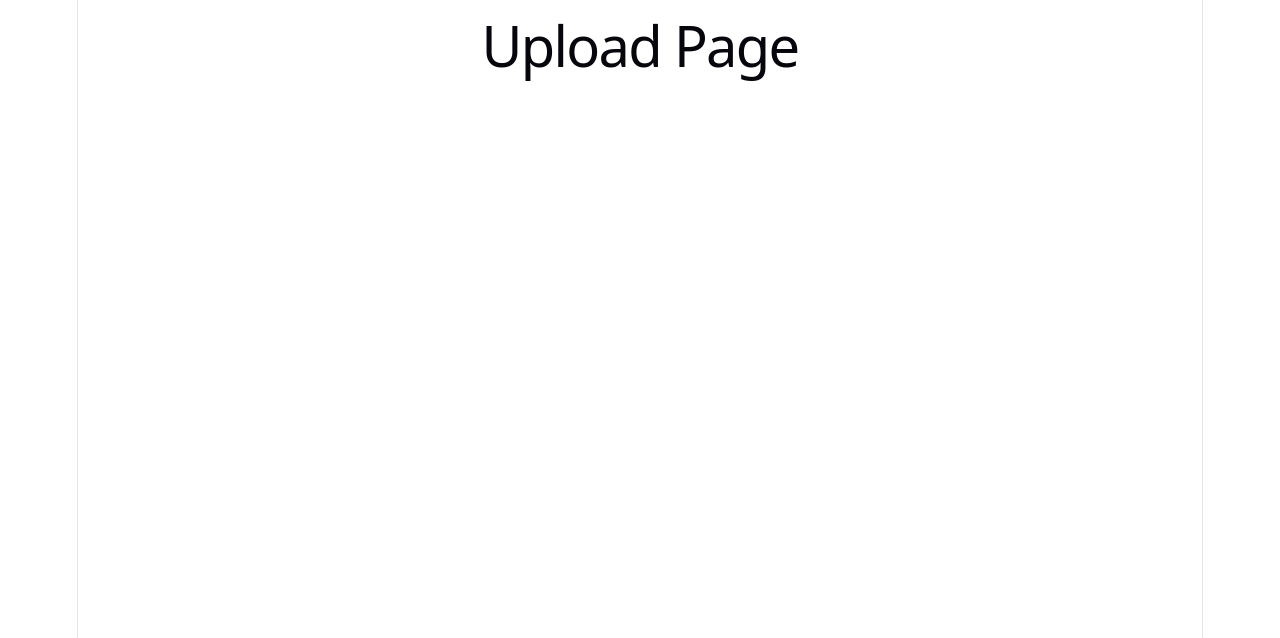
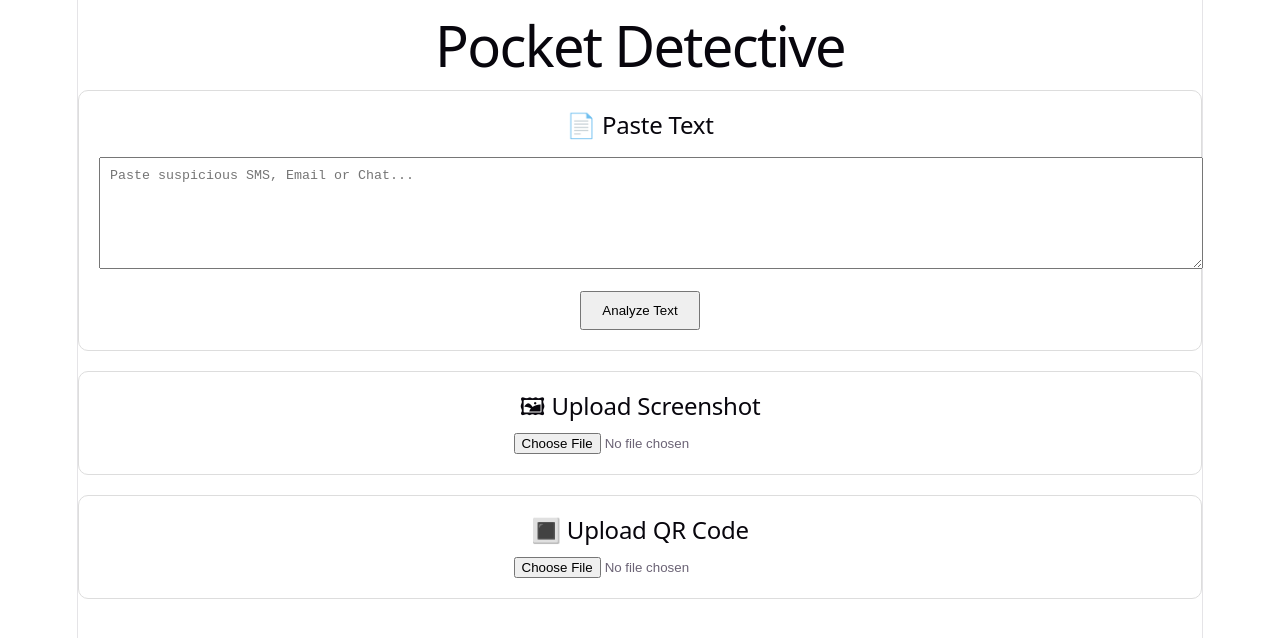
Before and after one commit to lekha-saradhi/Pocket-Detective, a React (Vite) app: page /upload in a window 1280 px wide. Shown: the top 638 px of the page. Built offline with nearby package versions, Linux system fonts and the light colour scheme.

Commit message:
Add normalization serice and OCR foundation

```diff
--- a/package.json
+++ b/package.json
@@ -10,9 +10,11 @@
     "preview": "vite preview"
   },
   "dependencies": {
+    "jsqr": "^1.4.0",
     "react": "^19.2.7",
     "react-dom": "^19.2.7",
-    "react-router-dom": "^7.18.1"
+    "react-router-dom": "^7.18.1",
+    "tesseract.js": "^7.0.0"
   },
   "devDependencies": {
     "@eslint/js": "^10.0.1",
--- /dev/null
+++ b/src/components/ImageUploader.tsx
@@ -0,0 +1,46 @@
+import { useState } from "react";
+
+function ImageUploader() {
+  const [image, setImage] = useState<File | null>(null);
+
+  const handleImageChange = (
+    e: React.ChangeEvent<HTMLInputElement>
+  ) => {
+    if (e.target.files && e.target.files[0]) {
+      setImage(e.target.files[0]);
+    }
+  };
+
+  return (
+    <div
+      style={{
+        border: "1px solid #ddd",
+        padding: "20px",
+        borderRadius: "10px",
+        marginBottom: "20px",
+      }}
+    >
+      <h2>🖼 Upload Screenshot</h2>
+
+      <input
+        type="file"
+        accept="image/*"
+        onChange={handleImageChange}
+      />
+
+      {image && (
+        <>
+          <p>{image.name}</p>
+
+          <img
+            src={URL.createObjectURL(image)}
+            alt="preview"
+            width={300}
+          />
+        </>
+      )}
+    </div>
+  );
+}
+
+export default ImageUploader;
--- /dev/null
+++ b/src/components/QRUploader.tsx
@@ -0,0 +1,45 @@
+import { useState } from "react";
+
+function QRUploader() {
+  const [qrImage, setQrImage] = useState<File | null>(null);
+
+  const handleQRChange = (
+    e: React.ChangeEvent<HTMLInputElement>
+  ) => {
+    if (e.target.files && e.target.files[0]) {
+      setQrImage(e.target.files[0]);
+    }
+  };
+
+  return (
+    <div
+      style={{
+        border: "1px solid #ddd",
+        padding: "20px",
+        borderRadius: "10px",
+      }}
+    >
+      <h2>🔳 Upload QR Code</h2>
+
+      <input
+        type="file"
+        accept="image/*"
+        onChange={handleQRChange}
+      />
+
+      {qrImage && (
+        <>
+          <p>{qrImage.name}</p>
+
+          <img
+            src={URL.createObjectURL(qrImage)}
+            alt="QR Preview"
+            width={250}
+          />
+        </>
+      )}
+    </div>
+  );
+}
+
+export default QRUploader;
--- /dev/null
+++ b/src/components/TextInput.tsx
@@ -0,0 +1,55 @@
+import { useState } from "react";
+
+function TextInput() {
+  const [text, setText] = useState("");
+
+  const handleAnalyze = () => {
+    const normalizedInput = {
+      sourceType: "sms",
+      rawText: text,
+      timestamp: Date.now(),
+    };
+
+    console.log(normalizedInput);
+  };
+
+  return (
+    <div
+      style={{
+        border: "1px solid #ddd",
+        padding: "20px",
+        borderRadius: "10px",
+        marginBottom: "20px",
+      }}
+    >
+      <h2>📄 Paste Text</h2>
+
+      <textarea
+        placeholder="Paste suspicious SMS, Email or Chat..."
+        value={text}
+        onChange={(e) => setText(e.target.value)}
+        rows={6}
+        style={{
+          width: "100%",
+          padding: "10px",
+          marginTop: "10px",
+        }}
+      />
+
+      <br />
+
+      <button
+        onClick={handleAnalyze}
+        style={{
+          marginTop: "15px",
+          padding: "10px 20px",
+          cursor: "pointer",
+        }}
+      >
+        Analyze Text
+      </button>
+    </div>
+  );
+}
+
+export default TextInput;
--- a/src/pages/LandingPage.tsx
+++ b/src/pages/LandingPage.tsx
@@ -1,3 +1,36 @@
-export default function LandingPage() {
-    return <h1>Landing Page</h1>;
-  }
+import { useNavigate } from "react-router-dom";
+
+function LandingPage() {
+  const navigate = useNavigate();
+
+  return (
+    <div
+      style={{
+        height: "100vh",
+        display: "flex",
+        flexDirection: "column",
+        justifyContent: "center",
+        alignItems: "center",
+      }}
+    >
+      <h1>Pocket Detective</h1>
+
+      <p>Think Before You Click.</p>
+
+      <button
+        onClick={() => navigate("/upload")}
+        style={{
+          marginTop: "20px",
+          padding: "12px 30px",
+          fontSize: "16px",
+          cursor: "pointer",
+          borderRadius: "8px",
+        }}
+      >
+        Start Investigation
+      </button>
+    </div>
+  );
+}
+
+export default LandingPage;
--- a/src/pages/UploadPage.tsx
+++ b/src/pages/UploadPage.tsx
@@ -1,3 +1,19 @@
-export default function UploadPage() {
-    return <h1>Upload Page</h1>;
-  }
+import TextInput from "../components/TextInput";
+import ImageUploader from "../components/ImageUploader";
+import QRUploader from "../components/QRUploader";
+
+function UploadPage() {
+  return (
+    <div>
+      <h1>Pocket Detective</h1>
+
+      <TextInput />
+
+      <ImageUploader />
+
+      <QRUploader />
+    </div>
+  );
+}
+
+export default UploadPage;
```
Also changed, not shown: src/services/nomralize.ts (added, +20 -0 lines), src/services/ocr.ts (added, +40 -0 lines), src/services/pipeline.ts (added, +14 -0 lines), src/services/qr.ts (added, +57 -0 lines), src/components/ManualFallback.tsx (added), src/services/preprocess.ts (added), 1 other file (tests, documents, lock files or other folders).
